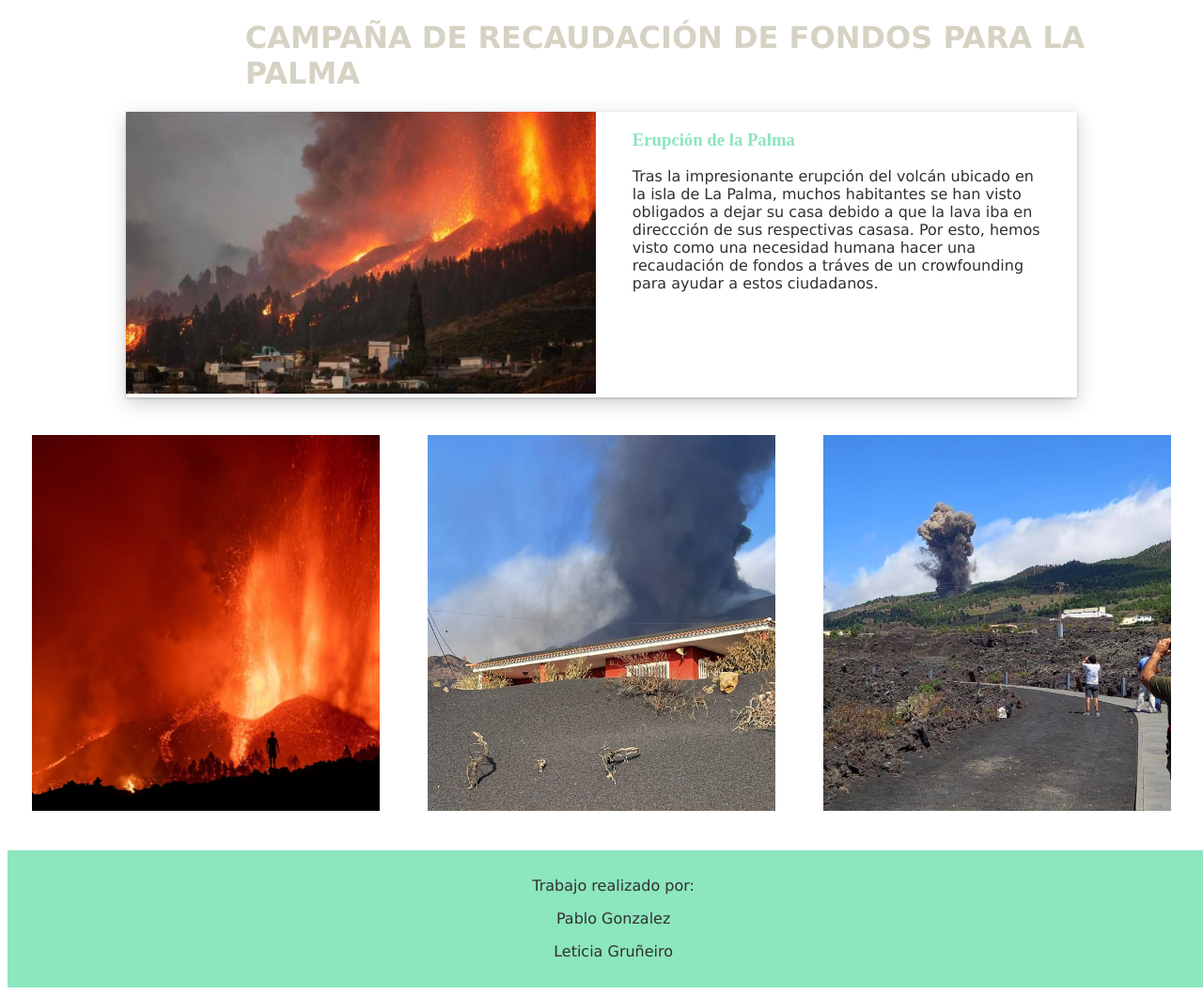
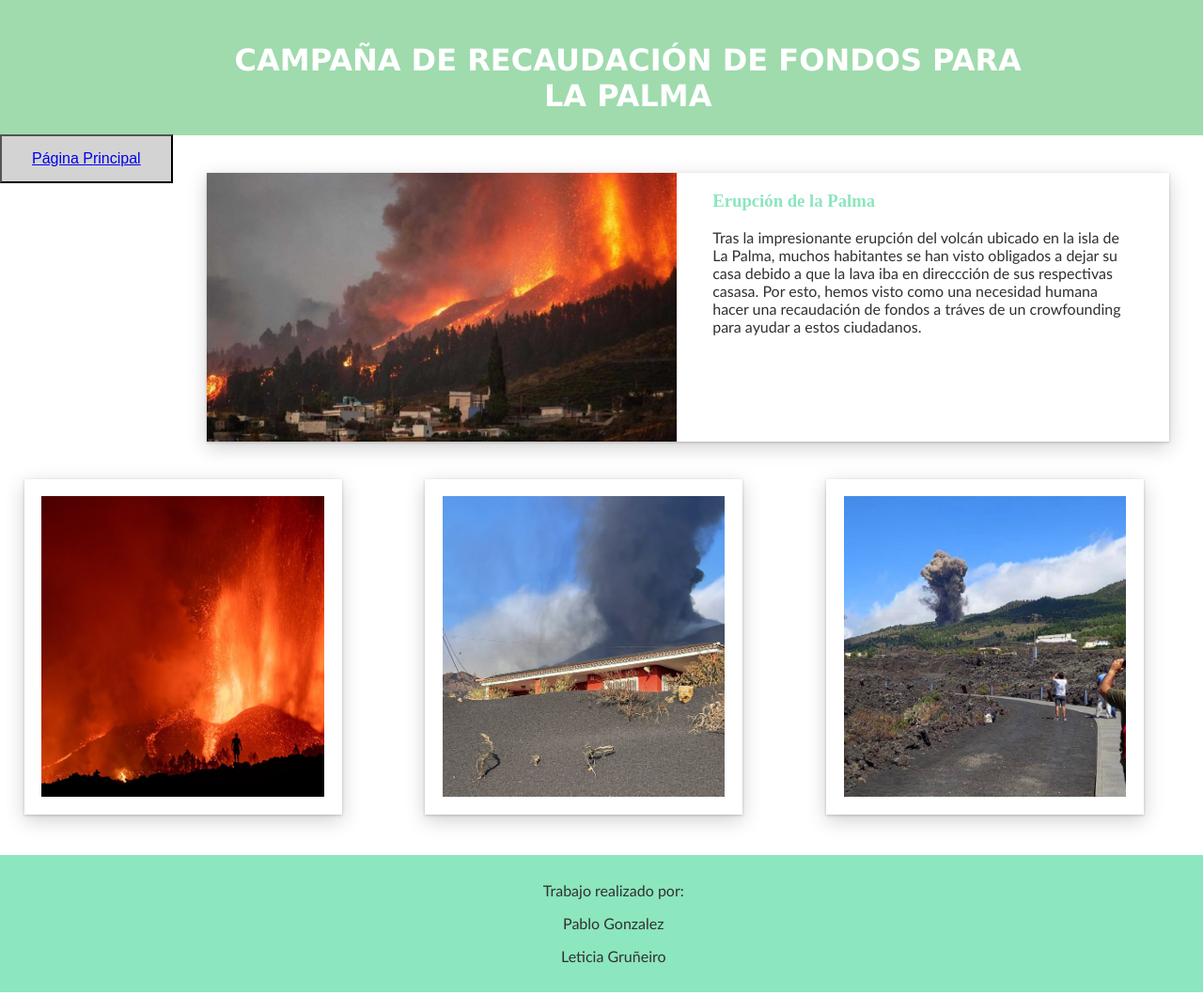
Before and after one commit to pgonzalezs1999/Web_de_crowdfunding, a PHP site: page /crowd1.html in a window 1280 px wide. Shown: the whole page at 94% size. Run offline with PHP 8.4, Linux system fonts and the light colour scheme.

Commit message:
mejoras en el primer crowfounding

```diff
--- a/crowdfunding_lp/crowd1.html
+++ b/crowdfunding_lp/crowd1.html
@@ -4,19 +4,21 @@
     <meta charset="utf-8">
     <title> Campaña de recaudación para La Palma</title>
     <link rel="stylesheet" href="css/style_crowd1.css">
+    <meta name="viewport" content="width=device-width", initial-scale="1.0">
 
 </head>
 <body>
-    <h1> Campaña de recaudación de fondos para La Palma </h1>
-
-    <div id="banner">
-
+    <div class="banner">
+        <h1> Campaña de recaudación de fondos para La Palma </h1>
+        <button class="boton"><a href="index.html" target="blank">Página Principal</a></button>
     </div>
 
     <div class="informacion_principal">
+
         <div class= "columnas_informacion">
             <img class="foto_principal" src="images/LaPalma_desatre.jpeg" alt="Desastre de la palma" width="500px" height="300px">
         </div>
+
         <div class="columnas_informacion">
 
             <h3>Erupción de la Palma</h3>
@@ -30,6 +32,7 @@
 
 
     <div class="imagenes_secundarias">
+
         <div class="imagenes_desastre">
             <img src="images/image1.jpg" alt="Desastre de La Palma">
         </div>
--- a/crowdfunding_lp/css/styleIndex.css
+++ b/crowdfunding_lp/css/styleIndex.css
@@ -1,6 +1,7 @@
 :root
 {
     --nuestroColor: rgb(140, 230, 190);
+    --otroColor: #929090;
 }
 
 body
--- a/crowdfunding_lp/css/style_crowd1.css
+++ b/crowdfunding_lp/css/style_crowd1.css
@@ -2,23 +2,57 @@
     --nuestroColor: rgb(140, 230, 190);
     --blanco: #D6D2C4;
 }
+body{
+
+    margin: 0px;
+    padding: 0px;
+}
+
+
+.banner{
+    height: 15vh;
+    width: auto;   /* Lo  puedo poner tambien como 100% */
+    /*background-size: cover;*/
+
+    background-color:rgb(159,219,173) ;
+    object-fit: cover;
+    margin-bottom: 5vh;
+    text-align: center;
+    padding-top: 3vh;
+    padding-right: 13vw;
+
+
+
+
+}
+
+/* elementos donde se explicar de que va el
+ crowfounding.*/
 .informacion_principal{
     display: flex;
+    justify-content: center;
     width: 80%;
     margin: 0 auto;
+    box-shadow: 0 1px 3px 0 rgba(0, 0, 0, 0.2), 0 6px 20px 0 rgba(0, 0, 0, 0.19);
     background-color: white;
-    box-shadow: 0 1px 3px 0 rgba(0, 0, 0, 0.2), 0 6px 20px 0 rgba(0, 0, 0, 0.19);
-    margin-top: 2vh;
+
 }
+
 
 .columnas_informacion{
     flex:1;
     padding-right: 3vw;
 }
 
+.columnas_informacion img{
+    height: 100%;
+}
+
+/* Imagenes de la parte inferior de la web*/
 .imagenes_secundarias{
     display:flex;
     width: auto;
+
 
 
 }
@@ -32,13 +66,17 @@
 
 }
 
+/* Layout de las imágenes de abajo*/
+
 .imagenes_desastre img{
-    height: 50vh;
-    width: 100%;
+    height: 40vh;
+    padding:5%;
+    width: 80%;
     object-fit: cover;
+    box-shadow: 0 1px 3px 0 rgba(0, 0, 0, 0.2), 0 6px 20px 0 rgba(0, 0, 0, 0.19);
 
 }
-
+/* Layout del pie de página*/
 footer{
     width: 100%;
     margin-top: 3%;
@@ -46,9 +84,21 @@ footer{
     text-align: center;
     padding: 1%;
 }
+/*Layout de los botones*/
+.boton{
+    float: left;
+    background-color:lightgray;
+    color: white;
+    padding: 15px 32px;
+    text-align: center;
+    text-decoration: none;
+    font-size: 16px;
+}
+
+/* Layout de los tipos de titulos y párrafos.*/
 
 h1{
-    color:var(--blanco);
+    color:white;
     font-family: Verdana, Geneva, Tahoma, sans-serif;
     margin-left: 20%;
     text-transform: uppercase;
@@ -63,7 +113,8 @@ h3{
 }
 p{
     color: rgb(49,48,48);
-    font-family: 'Lucida Sans', 'Lucida Sans Regular', 'Lucida Grande', 'Lucida Sans Unicode', Geneva, Verdana, sans-serif;
+    font-family: 'Gill Sans', 'Gill Sans MT', Calibri, 'Trebuchet MS', sans-serif;
+    font: size 10px;;
 }
 /*#banner #subtitulo {
       border: 2px solid white;
```
